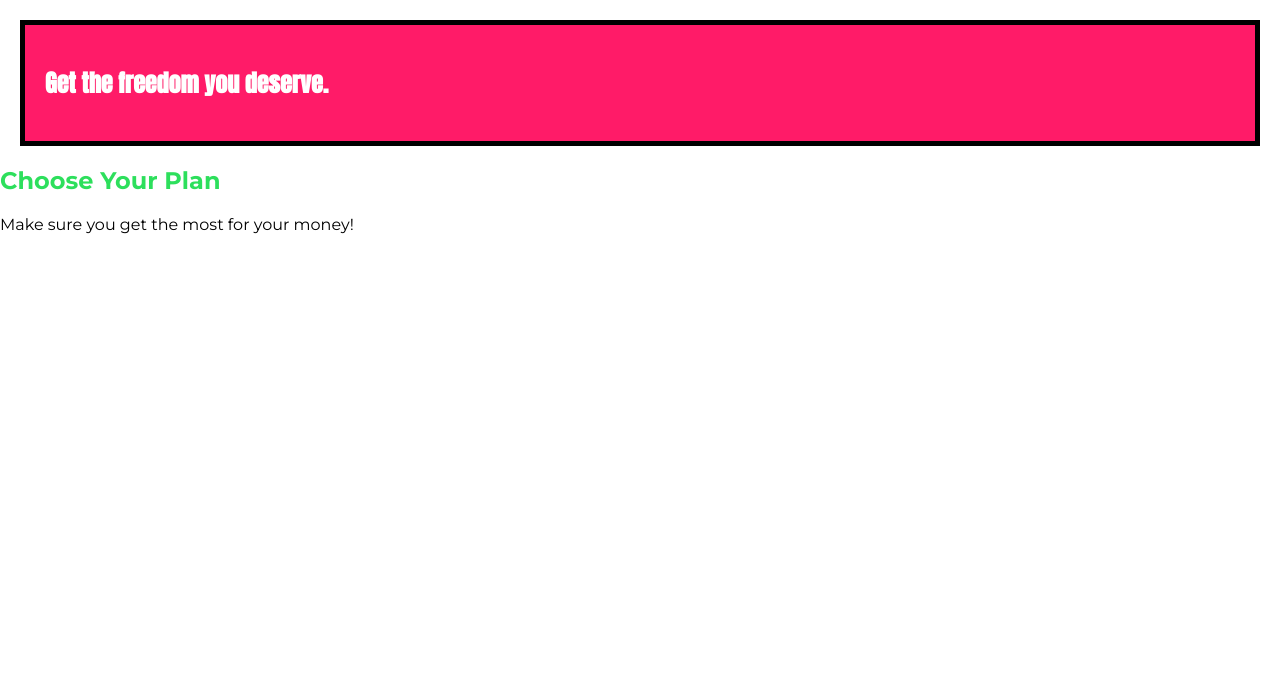
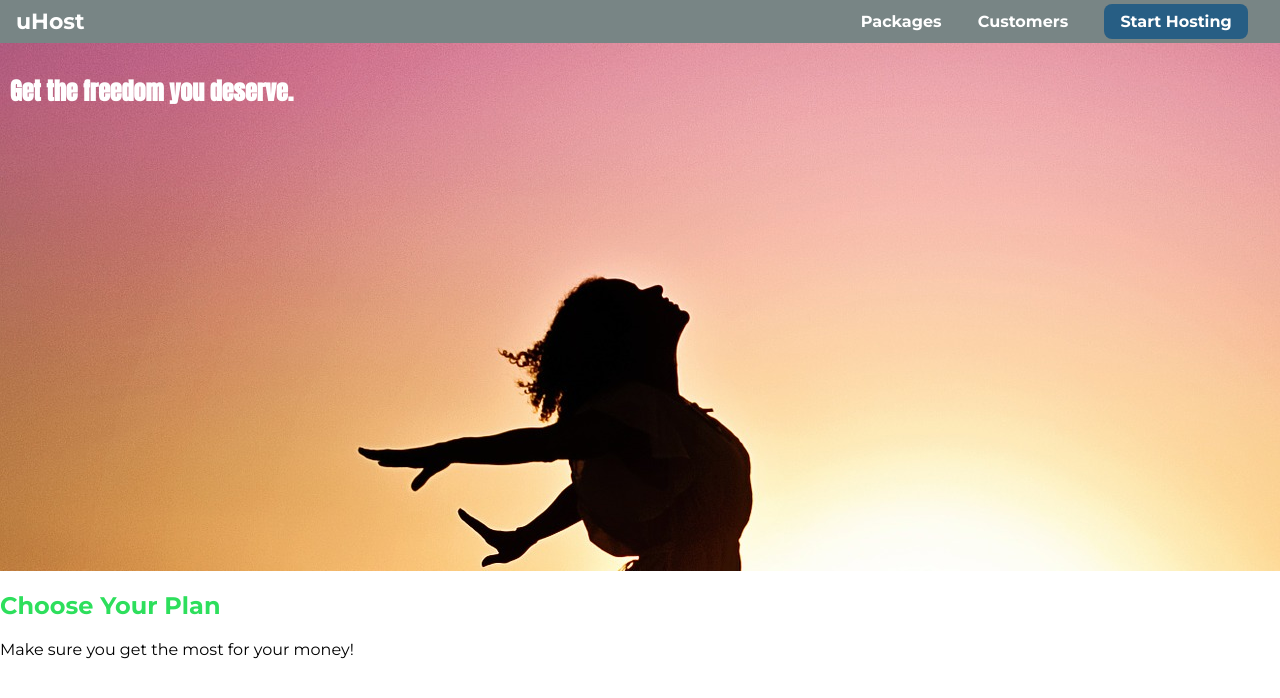
Before and after one commit to jgreen44/udemy-css-complete-guide-2024, a website: page section-3-diving-deeper/index.html in a window 1280 px wide. Drawn offline with Linux system fonts and the light colour scheme.

Commit message:
end of section 3

```diff
--- a/section-3-diving-deeper/index.html
+++ b/section-3-diving-deeper/index.html
@@ -1,17 +1,40 @@
-<!DOCTYPE html>
+<!doctype html>
 <html lang="en">
-
   <head>
-    <meta charset="UTF-8">
-    <meta http-equiv="X-UA-Compatible" content="ie=edge">
+    <meta charset="UTF-8" />
+    <meta http-equiv="X-UA-Compatible" content="ie=edge" />
     <title>uHost</title>
-    <link rel="shortcut icon" href="favicon.png">
-    <link href="https://fonts.googleapis.com/css?family=Anton" rel="stylesheet">
-    <link href="https://fonts.googleapis.com/css?family=Montserrat:400,700" rel="stylesheet">
-    <link rel="stylesheet" href="main.css">
+    <link rel="shortcut icon" href="favicon.png" />
+    <link
+      href="https://fonts.googleapis.com/css?family=Anton"
+      rel="stylesheet"
+    />
+    <link
+      href="https://fonts.googleapis.com/css?family=Montserrat:400,700"
+      rel="stylesheet"
+    />
+    <link rel="stylesheet" href="main.css" />
   </head>
 
   <body>
+    <header class="main-header">
+      <div>
+        <a href="index.html" class="main-header__brand">uHost</a>
+      </div>
+      <nav class="main-nav">
+        <ul class="main-nav__items">
+          <li class="main-nav__item">
+            <a href="packages/index.html">Packages</a>
+          </li>
+          <li class="main-nav__item">
+            <a href="customers/index.html">Customers</a>
+          </li>
+          <li class="main-nav__item main-nav__item--cta">
+            <a href="start-hosting/index.html">Start Hosting</a>
+          </li>
+        </ul>
+      </nav>
+    </header>
     <main>
       <section id="product-overview">
         <h1>Get the freedom you deserve.</h1>
@@ -22,5 +45,4 @@
       </section>
     </main>
   </body>
-
 </html>
--- a/section-3-diving-deeper/main.css
+++ b/section-3-diving-deeper/main.css
@@ -1,22 +1,88 @@
+* {
+  box-sizing: border-box;
+}
 body {
-    font-family: 'Montserrat', sans-serif;
-    margin: 0;
+  font-family: "Montserrat", sans-serif;
+  margin: 0;
 }
 
 #product-overview {
-    background: #ff1b68;
-    padding: 20px;
-    border: 5px black solid;
-    margin: 20px;
+  background: url("./freedom.jpg");
+  width: 100%;
+  height: 528px;
+  padding: 10px;
 }
 
 .section-title {
-    color: #2ddf5c;
+  color: #2ddf5c;
 }
 
 #product-overview h1 {
-    color: white;
-    font-family: 'Anton', sans-serif;
+  color: white;
+  font-family: "Anton", sans-serif;
+}
+
+.main-header {
+  width: 100%;
+  background-color: #788585;
+  padding: 8px 16px;
+}
+
+.main-header > div {
+  display: inline-block;
+  vertical-align: middle;
+}
+
+.main-header__brand {
+  color: #ffffff;
+  text-decoration: none;
+  font-weight: bold;
+  font-size: 22px;
+}
+
+.main-nav {
+  display: inline-block;
+  text-align: right;
+  width: calc(100% - 73px);
+  vertical-align: middle;
+}
+
+.main-nav__items {
+  margin: 0;
+  padding: 0;
+  list-style: none;
+}
+
+.main-nav__item {
+  display: inline-block;
+  margin: 0 16px;
+}
+
+.main-nav__item a {
+  text-decoration: none;
+  color: #ffffff;
+  font-weight: bold;
+  padding: 3px 0;
+}
+
+.main-nav__item a:hover,
+.main-nav__item a:active {
+  color: #ff0000;
+  border-bottom: 2px solid #ffffff;
+}
+
+.main-nav__item--cta a {
+  color: #ffffff;
+  background: #275e84;
+  padding: 8px 16px;
+  border-radius: 8px;
+}
+
+.main-nav__item--cta a:hover,
+.main-nav__item--cta a:active {
+  color: #ff1b68;
+  background: white;
+  border: none;
 }
 
 /* h1 {
--- /dev/null
+++ b/section-4-selectors-and-css/main.css
@@ -0,0 +1,29 @@
+body {
+    font-family: sans-serif;
+}
+
+nav {
+    margin-bottom: 16px;
+    background: #fa923f;
+    padding: 8px 0;
+}
+
+a {
+    text-decoration: none;
+    color: white;
+    margin: 10px;
+}
+
+a.active {
+    color: #521751;
+}
+
+.main-section {
+    height: 800px;
+    border: 1px solid #ccc;
+    padding: 16px;
+}
+
+.highlighted {
+    border: 2px solid #fa923f;
+}
```
Also changed, not shown: section-4-selectors-and-css/index.html (added, +25 -0 lines), section-3-diving-deeper/freedom.jpg (added), 4 other files. Lines whose indentation alone changed are shown as unchanged.
